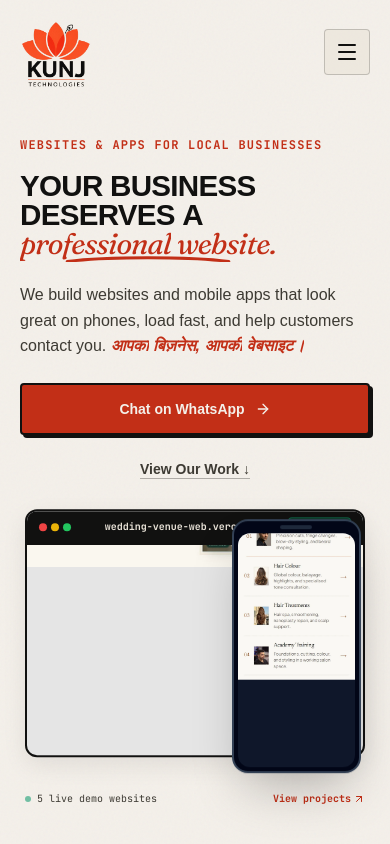
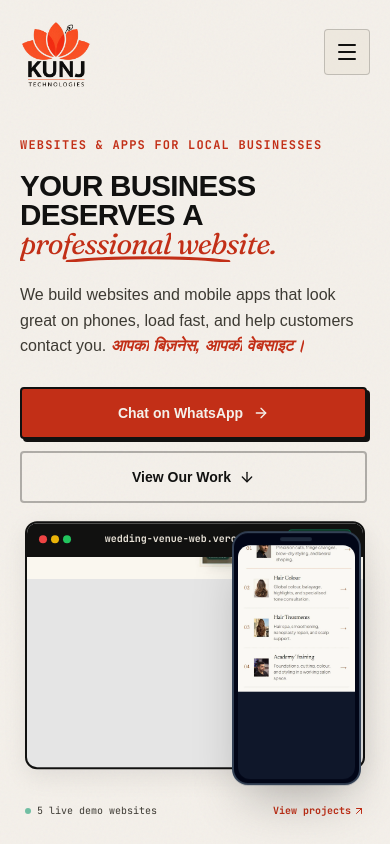
Before and after one commit to ayushijogi08-developer/developer_website, a React (Vite) app: page / in a window 390 px wide. Shown: the top 844 px of the page. Built offline with nearby package versions, Linux system fonts and the light colour scheme; a web font is replaced by a local one.

Commit message:
Update mobile hero CTA styling

```diff
--- a/src/sections/Hero.tsx
+++ b/src/sections/Hero.tsx
@@ -14,7 +14,7 @@ import {
   HERO_MOBILE_PROJECT_ID,
 } from '../data/config';
 import { PROJECTS_DATA } from '../data/projects';
-import { ArrowUpRight } from 'lucide-react';
+import { ArrowUpRight, ArrowDown } from 'lucide-react';
 import { Reveal } from '../components/motion/Reveal';
 import { Magnetic } from '../components/motion/Magnetic';
 import { CTA_CONFIG } from '../data/cta';
@@ -205,14 +205,16 @@ export const Hero: React.FC = () => {
           </p>
 
           {/* CTAs */}
-          <div className="flex flex-col gap-3 mt-6">
-            <CtaButton cta={CTA_CONFIG.heroPrimary} className="w-full justify-center" />
-            <a
-              href="#work"
-              className="text-center font-sans font-semibold text-sm text-ink-muted underline underline-offset-4 decoration-ink/30 active:text-vermilion-text transition-colors min-h-[44px] flex items-center justify-center"
-            >
-              View Our Work ↓
-            </a>
+          <div className="flex flex-col gap-3 mt-7 pr-[3px]">
+            <CtaButton
+              cta={CTA_CONFIG.heroPrimary}
+              className="w-full !min-h-[52px]"
+            />
+            <CtaButton
+              cta={CTA_CONFIG.heroSecondary}
+              icon={<ArrowDown className="w-4 h-4" />}
+              className="w-full !min-h-[52px] bg-transparent"
+            />
           </div>
 
           {/* ── Mobile Visual Composition ── */}
```
